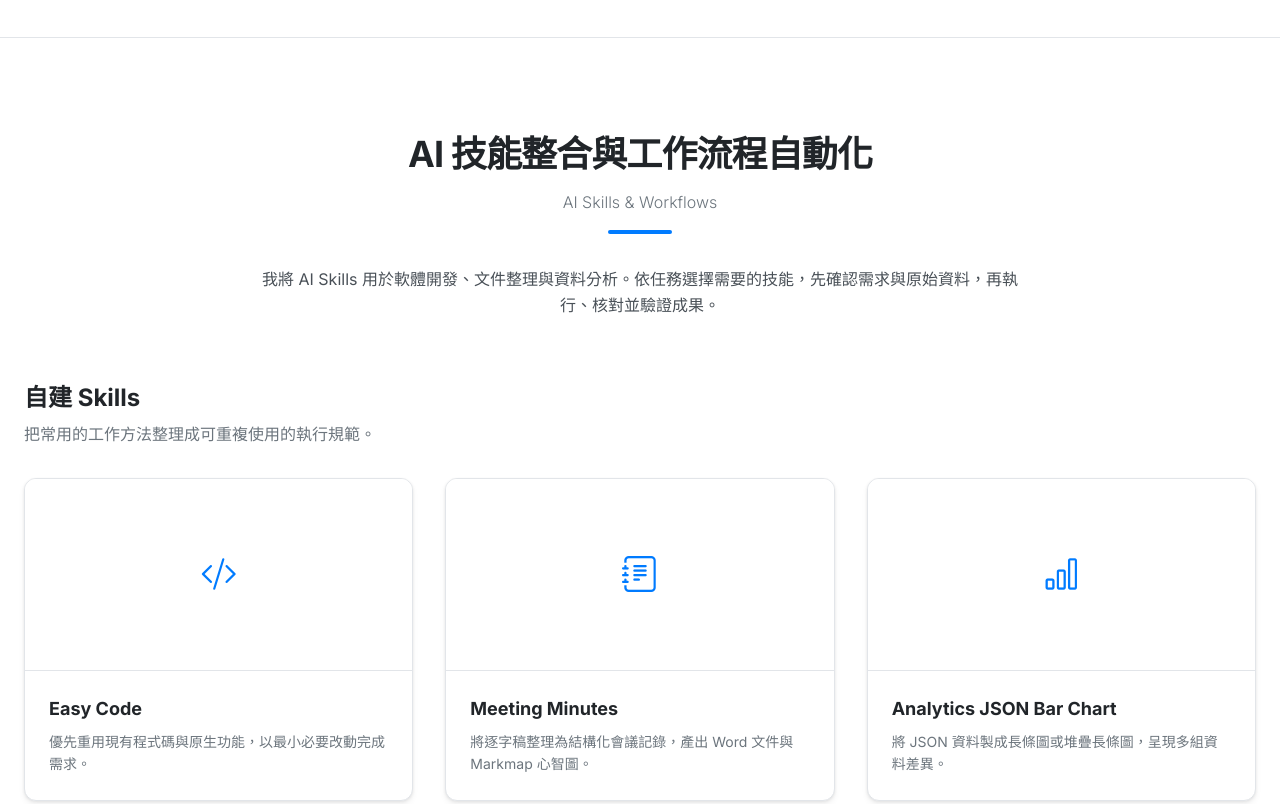
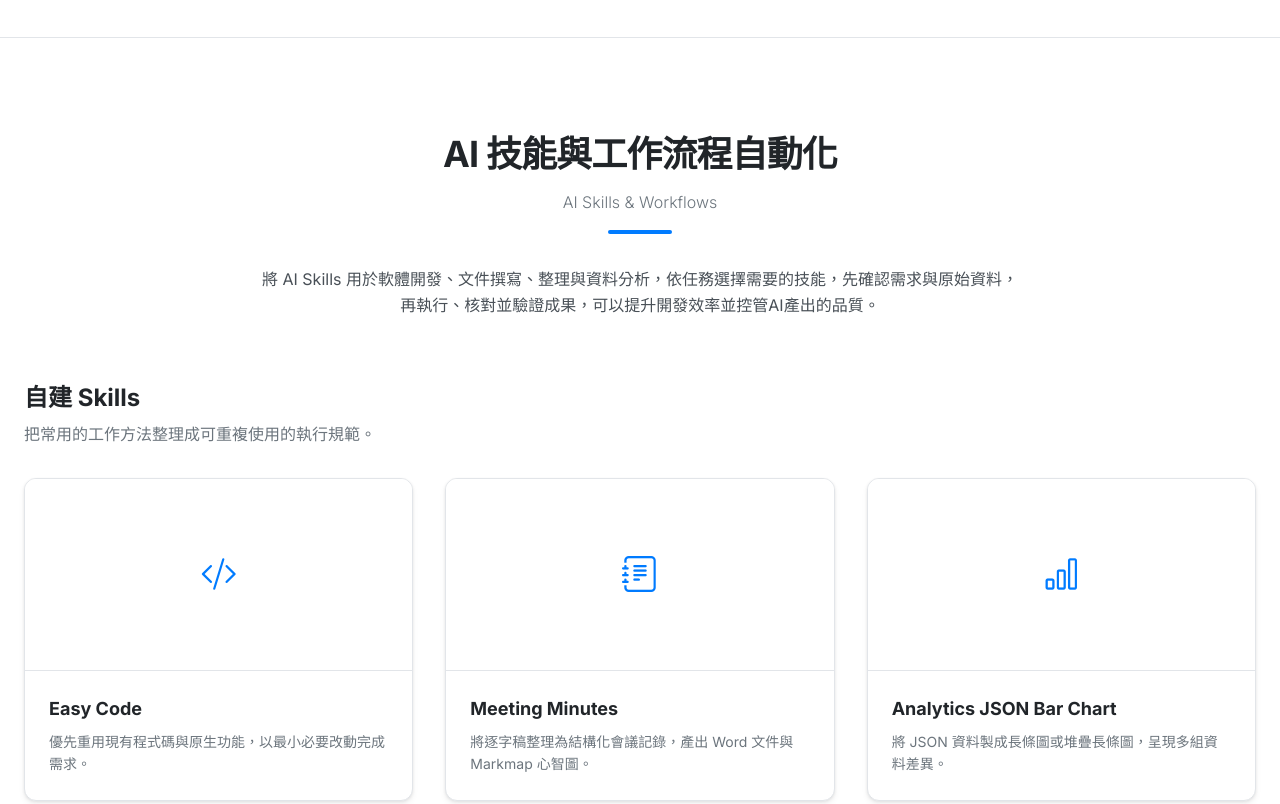
Before and after one commit to Joy0130/Joy_portfolio, a website: page index.html in a window 1280 px wide. Shown: the part 3980-4784 px from the top of the page. Drawn offline with nearby package versions, Linux system fonts and the light colour scheme.

Commit message:
docs: 優化 AI 技能與工作流程的文案說明

```diff
--- a/index.html
+++ b/index.html
@@ -1022,11 +1022,11 @@
         <div class="max-w-7xl mx-auto">
             <header class="text-center mb-16">
                 <h2 class="text-3xl md:text-4xl font-bold tracking-tight mb-4 text-ink relative inline-block">
-                    <span data-i18n="skills.title">AI 技能整合與工作流程自動化</span>
+                    <span data-i18n="skills.title">AI 技能與工作流程自動化</span>
                 </h2>
                 <p class="text-ink-mute font-light">AI Skills &amp; Workflows</p>
                 <div class="h-1 w-16 bg-primary mx-auto mt-4 rounded-full"></div>
-                <p class="max-w-3xl mx-auto text-ink-secondary leading-relaxed mt-8" data-i18n="skills.intro">我將 AI Skills 用於軟體開發、文件整理與資料分析。依任務選擇需要的技能，先確認需求與原始資料，再執行、核對並驗證成果。</p>
+                <p class="max-w-3xl mx-auto text-ink-secondary leading-relaxed mt-8" data-i18n="skills.intro">將 AI Skills 用於軟體開發、文件撰寫、整理與資料分析，依任務選擇需要的技能，先確認需求與原始資料，再執行、核對並驗證成果，可以提升開發效率並控管AI產出的品質。</p>
             </header>
 
             <div class="mb-16">
@@ -1138,7 +1138,7 @@
 
              <div class="bg-canvas rounded-xl mb-16">
                 <h3 id="ai-lifecycle-title" class="text-2xl font-bold text-ink mb-3" data-i18n="skills.lifecycleTitle">AI 協作開發流程</h3>
-                <p class="text-ink-secondary leading-relaxed mb-7" data-i18n="skills.lifecycleIntro">整體AI協作開發流程主要利用Superpowers和Easy Code；任務較複雜或風險較高時，使用合適的Skills進行規劃、測試與審查，可以提升開發效率並控管AI產出的品質。</p>
+                <p class="text-ink-secondary leading-relaxed mb-7" data-i18n="skills.lifecycleIntro">整體AI協作開發流程主要利用 Superpowers 和 Easy Code。</p>
                 <ol class="workflow-track workflow-track-horizontal workflow-track-six max-w-3xl lg:max-w-none mx-auto text-center" aria-labelledby="ai-lifecycle-title">
                     <li class="bg-canvas border border-hairline rounded-lg px-5 py-4">
                         <strong class="block text-ink" data-i18n="skills.lifecycle1">需求分析</strong>
```
